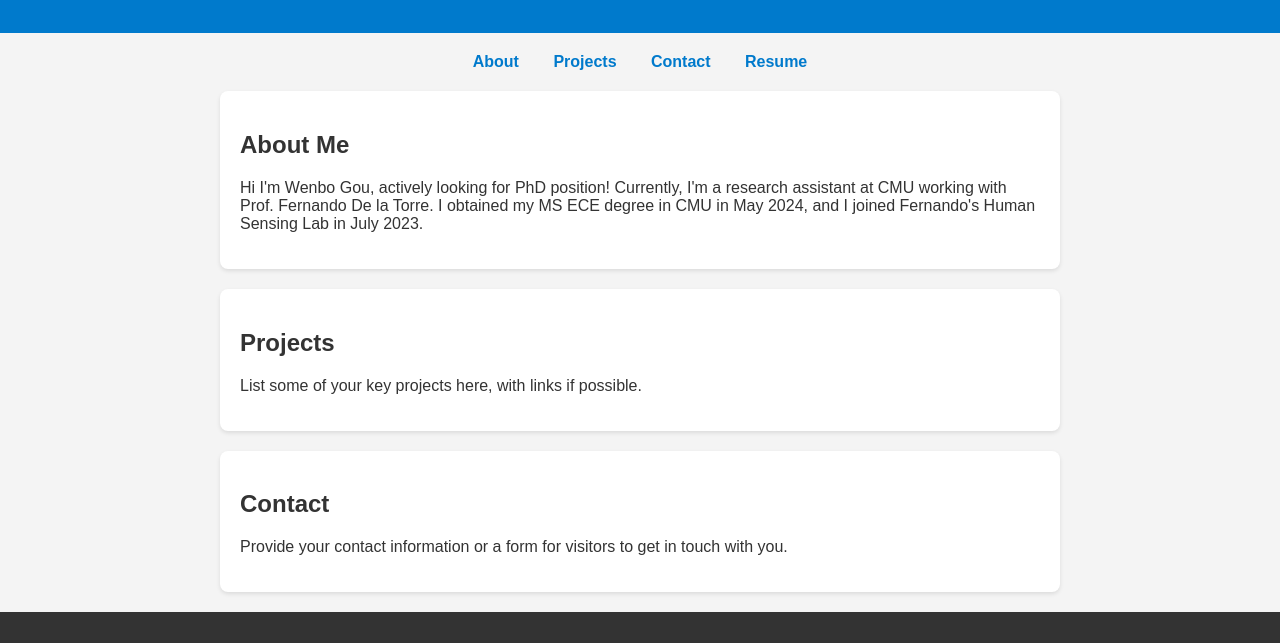
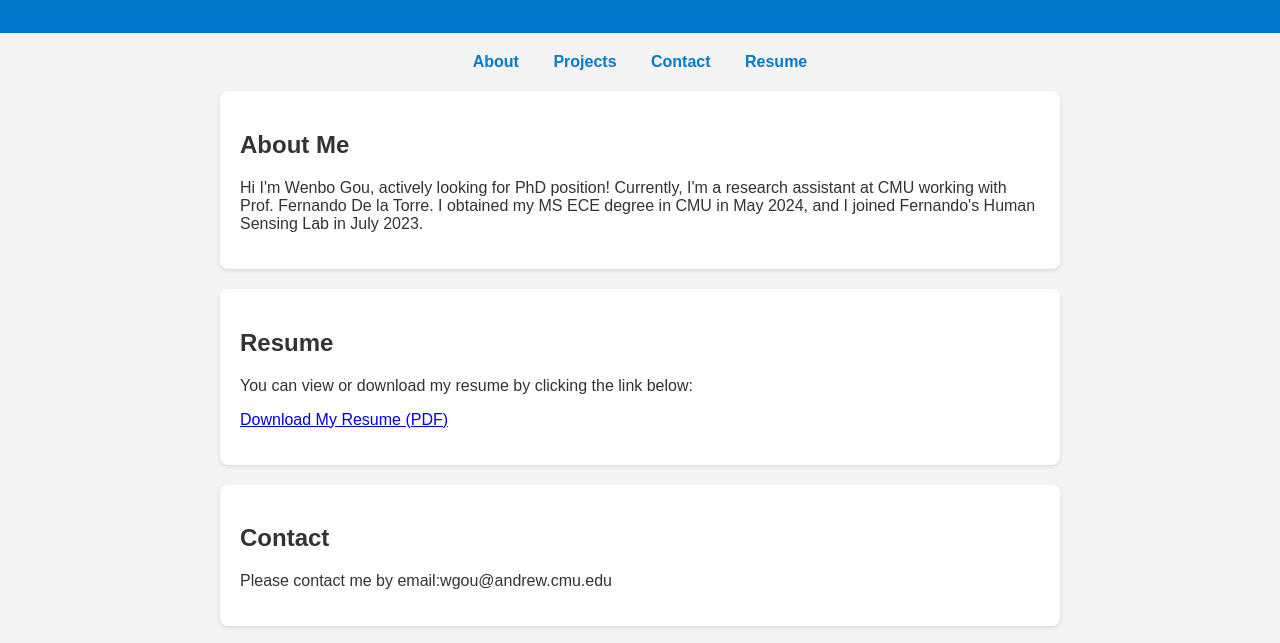
Before and after one commit to MakingBigNewsWallace/MakingBigNewsWallace.github.io, a plain HTML site: page index.html in a window 1280 px wide. Shown: the part 121-764 px from the top of the page. Drawn offline with Linux system fonts and the light colour scheme.

Commit message:
Update index.html

```diff
--- a/index.html
+++ b/index.html
@@ -65,15 +65,22 @@
         <p>Hi I'm Wenbo Gou, actively looking for PhD position! Currently, I'm a research assistant at CMU working with Prof. Fernando De la Torre. I obtained my MS ECE degree in CMU in May 2024, and I joined Fernando's Human Sensing Lab in July 2023.</p>
     </section>
 
+    <section id="resume">
+        <h2>Resume</h2>
+        <p>You can view or download my resume by clicking the link below:</p>
+        <p><a href="https://github.com/MakingBigNewsWallace/MakingBigNewsWallace.github.io/blob/main/Wenbo_Gou_Resume.pdf" target="_blank">Download My Resume (PDF)</a></p>
+    </section>
+
+    <section id="contact">
+        <h2>Contact</h2>
+        <p>Please contact me by email:wgou@andrew.cmu.edu </p>
+    </section>
+
     <section id="projects">
         <h2>Projects</h2>
         <p>List some of your key projects here, with links if possible.</p>
     </section>
 
-    <section id="contact">
-        <h2>Contact</h2>
-        <p>Provide your contact information or a form for visitors to get in touch with you.</p>
-    </section>
 
     <footer>
         <p>&copy; 2024 Wenbo G. All rights reserved.</p>
```
